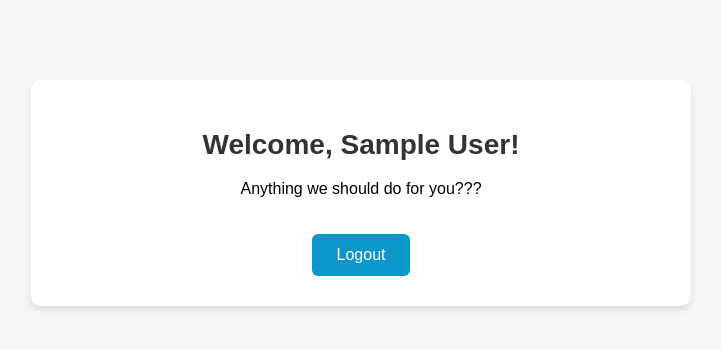
After one commit to LaGraceDivine/Week-2-Activity-1-E-Commerce, a PHP site: page /dashboard.php in a window 1280 px wide. The commit adds this page. Shown: the top 349 px of the page, without its empty margins (279-1000 px from the left). Run offline with PHP 8.4, Linux system fonts and the light colour scheme; the visitor is signed in with stand-in values (Sample User, id 1).

Commit message:
Login, Logout, dashboard features

```diff
--- a/actions/debug.txt
+++ b/actions/debug.txt
@@ -1 +1,2 @@
 Email already exists: lagracedivine@gmail.com
+Inserted: Ama Chol, amachol@gmail.com
--- a/actions/get_cities_action.php
+++ b/actions/get_cities_action.php
@@ -9,7 +9,7 @@ if (!isset($_GET['country']) || empty($_GET['country'])) {
 
 $countryCode = urlencode($_GET['country']);
 
-// GeoDB Cities API (limit to 10 biggest cities in that country)
+//GeoDB Cities API (limit to 10 biggest cities in that country)
 $url = "http://geodb-free-service.wirefreethought.com/v1/geo/cities?limit=10&countryIds=$countryCode&sort=-population";
 
 $ch = curl_init();
@@ -27,7 +27,7 @@ curl_close($ch);
 
 $data = json_decode($response, true);
 
-// Extracting city names
+//Extracting city names
 if (isset($data['data']) && is_array($data['data'])) {
     $cities = array_map(function ($city) {
         return $city['name'];
--- /dev/null
+++ b/actions/logout.php
@@ -0,0 +1,6 @@
+<?php
+session_start();
+session_unset();
+session_destroy();
+header("Location: ../index.php?success=You have been logged out");
+exit;
--- a/classes/db_connection.php
+++ b/classes/db_connection.php
@@ -17,7 +17,7 @@ class Database {
             );
             $this->conn->setAttribute(PDO::ATTR_ERRMODE, PDO::ERRMODE_EXCEPTION);
         } catch(PDOException $e) {
-            // Return error instead of die() for proper fetch handling
+
             throw new Exception("Database connection error: " . $e->getMessage());
         }
 
--- /dev/null
+++ b/dashboard.php
@@ -0,0 +1,59 @@
+<?php
+session_start();
+
+if (!isset($_SESSION['user_id'])) {
+    header("Location: login.php?error=Please login first");
+    exit;
+}
+?>
+<!DOCTYPE html>
+<html>
+<head>
+  <meta charset="UTF-8">
+  <title>User Dashboard</title>
+  <style>
+    body {
+      font-family: Arial, sans-serif;
+      background-color: #f5f5f5;
+      margin: 0;
+      padding: 0;
+    }
+    .dashboard-container {
+      width: 600px;
+      margin: 80px auto;
+      padding: 30px;
+      background-color: #fff;
+      border-radius: 10px;
+      box-shadow: 0 4px 6px rgba(0,0,0,0.1);
+      text-align: center;
+    }
+    .dashboard-container h1 {
+      font-size: 28px;
+      color: #333;
+    }
+    .dashboard-container a {
+      display: inline-block;
+      margin-top: 20px;
+      padding: 12px 25px;
+      font-size: 16px;
+      color: white;
+      background-color: #0b97caff;
+      text-decoration: none;
+      border-radius: 6px;
+    }
+    .dashboard-container a:hover {
+      background-color: #06aecfff;
+    }
+  </style>
+</head>
+<body>
+
+  <div class="dashboard-container">
+    <h1>Welcome, <?php echo htmlspecialchars($_SESSION['user_name']); ?>!</h1>
+    <p>Anything we should do for you???</p>
+
+    <a href="actions/logout.php">Logout</a>
+  </div>
+
+</body>
+</html>
```
Also changed, not shown: actions/login_process.php (added, +31 -0 lines), actions/register_customer_action.php (+3 -6 lines), classes/customer_class.php (+25 -1 lines), controllers/customer_controller.php (+6 -1 lines), login.php (+7 -15 lines), 1 other file.
